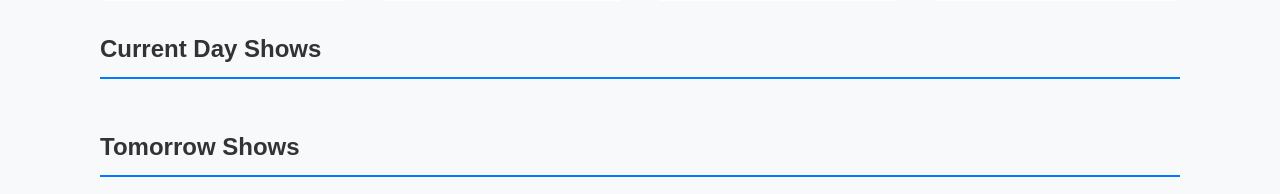
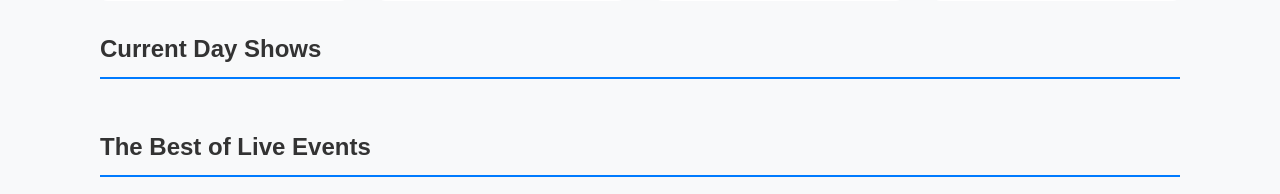
Before and after one commit to Koushikdama/bookmyshow, a Django app: page / in a window 1280 px wide. Shown: the part 920-1114 px from the top of the page. Run offline with Django 5.2, Linux system fonts and the light colour scheme; data comes from the database, SQL or seed files in the repository; some libraries are stand-ins or nearby versions.

Commit message:
first commit

```diff
--- a/bookmyseat/settings.py
+++ b/bookmyseat/settings.py
@@ -26,8 +26,8 @@ SECRET_KEY = 'django-insecure-c8aetlj(=vp90n@#yoc^&d(_6ivp(d!bv-4-f!r$lawptjzrwu
 # SECURITY WARNING: don't run with debug turned on in production!
 DEBUG = True
 
-ALLOWED_HOSTS = []
-# ALLOWED_HOSTS = [".vercel.app"]
+# ALLOWED_HOSTS = []
+ALLOWED_HOSTS = [".vercel.app"]
 
 
 # Application definition ->".vercel.app
--- a/templates/home.html
+++ b/templates/home.html
@@ -186,7 +186,7 @@
 
 {% comment %}  {% endcomment %}
 
-<div class="section-title">Tomorrow   Shows</div>
+{% comment %} <div class="section-title">Tomorrow   Shows</div>
 <div class="row">
     {% if tomorrow_shows %}
   {% for show in tomorrow_shows %}
@@ -211,7 +211,7 @@
   </div>
   {% endfor %}
   {% endif %}
-</div>
+</div> {% endcomment %}
 
 {% comment %}  {% endcomment %}
 
--- a/users/views.py
+++ b/users/views.py
@@ -39,7 +39,7 @@ def home(request):
     return render(request, 'home.html', {
         'movies': movies,
         'todat_shows': movies_with_shows_today,
-        'tomorrow_shows': movies_with_shows_tomorrow
+
     })
 
 def register(request):
```
Also changed, not shown: 10 other files.
